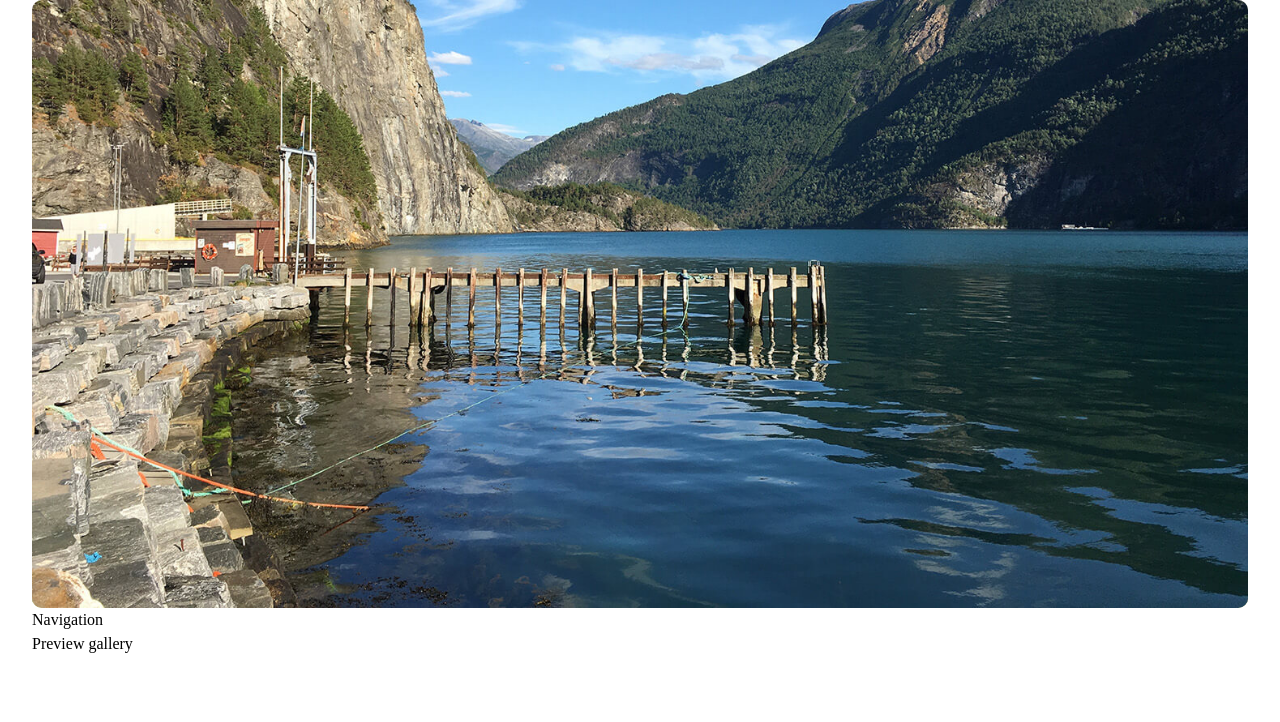
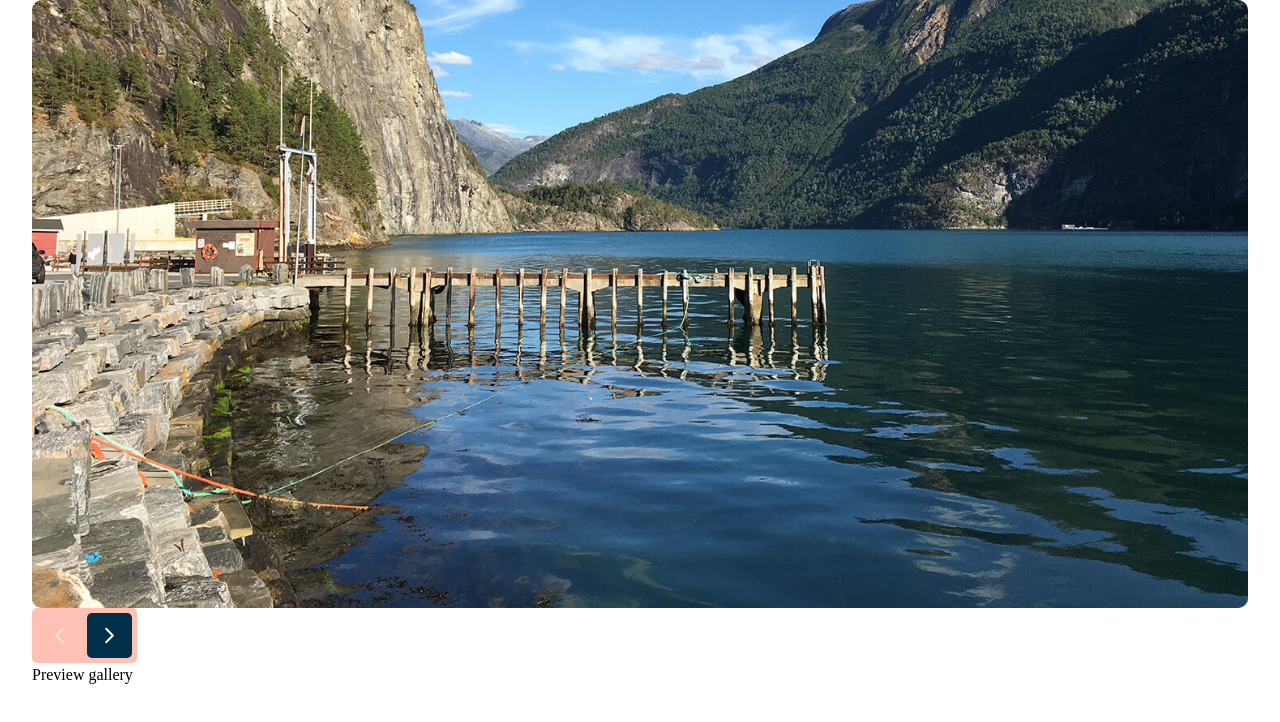
Before and after one commit to Andriikryl/react-galary, a React (Create React App) app: page / in a window 1280 px wide. Shown: the top 722 px of the page. Built offline with nearby package versions, Linux system fonts and the light colour scheme.

Commit message:
feat[Navigation-component-styles]

```diff
--- a/src/ArtGallery/Navigation/index.module.css
+++ b/src/ArtGallery/Navigation/index.module.css
@@ -0,0 +1,35 @@
+.navigation{
+    background-color: hsl(9 100% 64% /.4);
+    border-radius: 5px;
+    padding: 5px;
+    display: inline-flex;
+    gap: 5px;
+}
+
+.navigationBtn{
+    min-width: 45px;
+    display: block;
+    height: 45px;
+    border: none;
+    padding: 0;
+    background: #003049 url('./images/arrow-left.svg') no-repeat center center;
+    text-indent: -1234em;
+    background-size: 52% auto;
+    transition: opacity 0.3s, background-color 0.3s;
+    cursor: pointer;
+    border-radius: 5px;
+}
+
+.navigationBtnRight{
+    background-image: url('./images/arrow-right.svg');
+}
+
+.navigationBtn:hover{
+    opacity: 0.7;
+}
+
+.navigationBtn:disabled{
+    background-color: transparent;
+    cursor: default;
+    opacity: 0.5;
+}
--- a/src/ArtGallery/Navigation/index.tsx
+++ b/src/ArtGallery/Navigation/index.tsx
@@ -1,5 +1,6 @@
+import style from "./index.module.css";
 import { CommonClassProps, Photo } from "../types";
-
+import cl from "classnames";
 interface NavigationProps extends CommonClassProps {
   disabledPrev: boolean;
   disabledNext: boolean;
@@ -12,4 +13,22 @@
   disabledPrev,
   onNextClick,
   onPrevClick,
-}) => <div>Navigation</div>;
+  className,
+}) => (
+  <div className={cl(style.navigation, className)}>
+    <button
+      disabled={disabledPrev}
+      className={cl(style.navigationBtn, style.navigationBtnLeft)}
+      onClick={onPrevClick}
+    >
+      Previous
+    </button>
+    <button
+      disabled={disabledNext}
+      className={cl(style.navigationBtn, style.navigationBtnRight)}
+      onClick={onNextClick}
+    >
+      Next
+    </button>
+  </div>
+);
```
